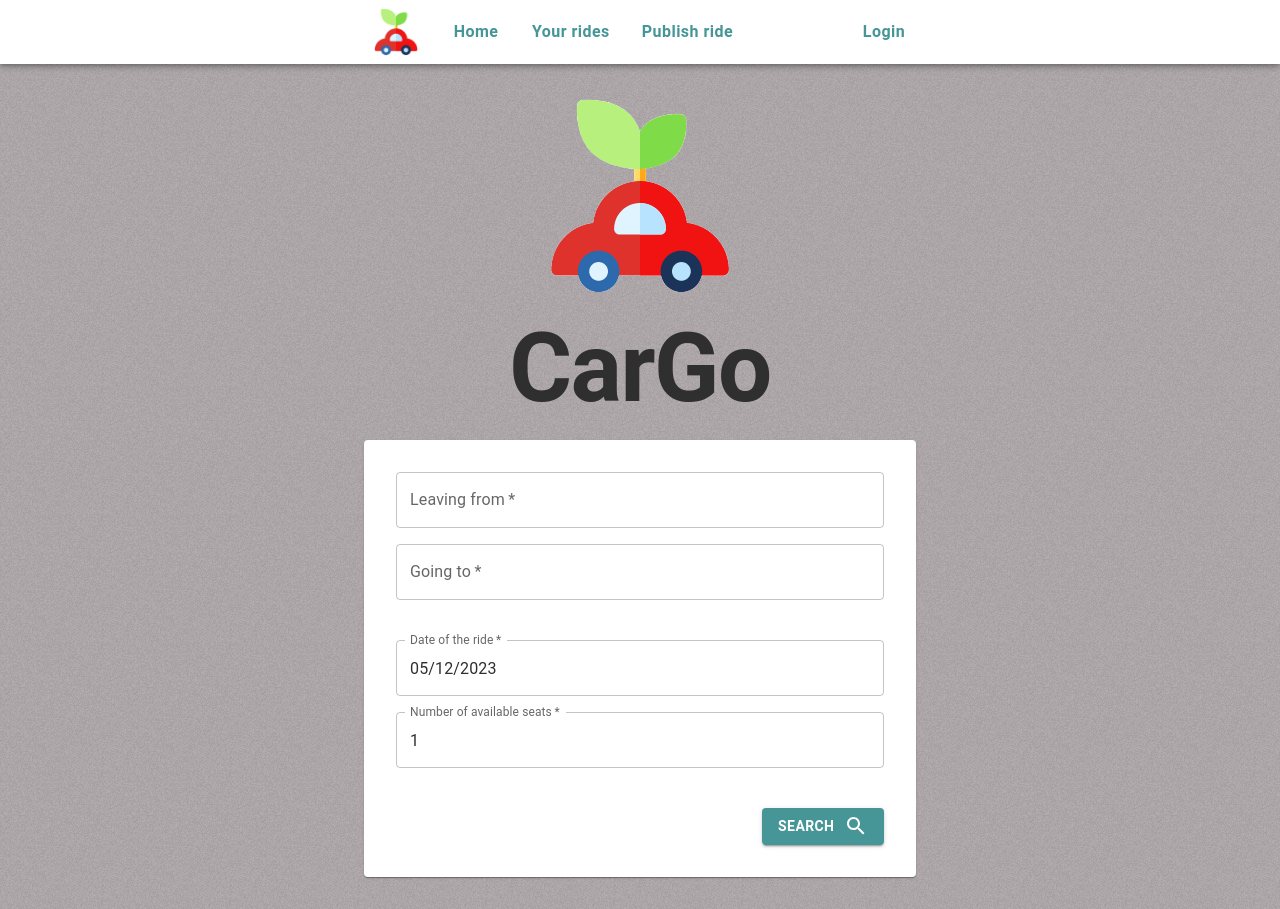
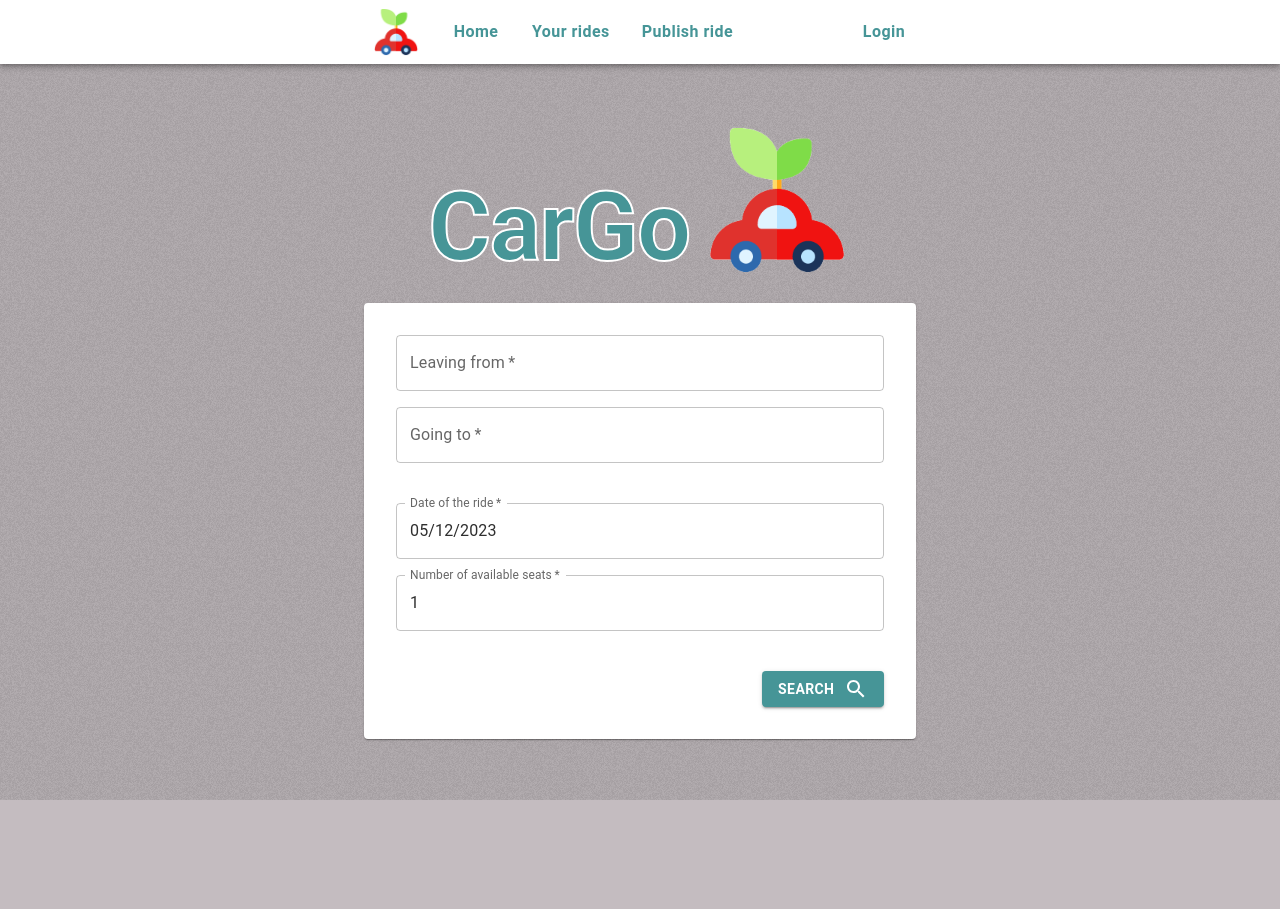
Before and after one commit to JankaMarschalkova/project-cargo, a React (Vite) app: page / in a window 1280 px wide. After the commit the page ends 800 px from the top, so only its background shows below. Built offline with nearby package versions, Linux system fonts and the light colour scheme; no server answers.

Commit message:
Search improvements

```diff
--- a/src/pages/Home.tsx
+++ b/src/pages/Home.tsx
@@ -29,15 +29,31 @@ const Home = () => {
 	const seats_available = useNumberField('seats_available', 1, true);
 
 	const searchRides = async () => {
-		window.location.href = `/results?leaving_from=${leaving_from.value}&going_to=${going_to.value}&datetime=${date.value}&seats_available=${seats_available.value}`;
+		window.location.href = `/results?leaving_from=${
+			leaving_from.value
+		}&going_to=${going_to.value}&datetime=${date.value
+			.set('hour', 0)
+			.set('minute', 0)
+			.set('second', 0)
+			.set('millisecond', 0)}&seats_available=${seats_available.value}`;
 	};
 
 	return (
 		<>
-			<img src="./logo.png" alt="CarGo logo" />
-			<Typography variant="h1" fontWeight="bold">
-				CarGo
-			</Typography>
+			<Box display="flex" alignItems="flex-end" mb={1.5}>
+				<Typography
+					variant="h1"
+					fontWeight="bold"
+					mr={1.5}
+					mb={-1}
+					color="#469597"
+					style={{ '-webkit-text-stroke': 'white 2px' }}
+				>
+					CarGo
+				</Typography>
+				<img src="./logo.png" alt="CarGo logo" height="150" />
+			</Box>
+
 			<Paper
 				component="form"
 				sx={{
--- a/src/pages/Results.tsx
+++ b/src/pages/Results.tsx
@@ -15,6 +15,7 @@ import { useEffect, useState } from 'react';
 import { Ride as RideType, ridesCollection } from '../firebase';
 import { onSnapshot } from 'firebase/firestore';
 import RideDetail from '../components/RideDetail';
+import dayjs, { Dayjs } from 'dayjs';
 
 const Results = ({
 	leaving_from,
@@ -22,10 +23,10 @@ const Results = ({
 	datetime,
 	seats_available
 }: {
-	leaving_from?: string;
-	going_to?: string;
-	datetime?: string;
-	seats_available?: number;
+	leaving_from: string;
+	going_to: string;
+	datetime: Dayjs;
+	seats_available: number;
 }) => {
 	usePageTitle('Results');
 
@@ -33,7 +34,7 @@ const Results = ({
 
 	leaving_from = searchParams.get('leaving_from') || '';
 	going_to = searchParams.get('going_to') || '';
-	datetime = searchParams.get('datetime') || new Date().getTime().toString();
+	datetime = dayjs(searchParams.get('datetime')) || dayjs();
 	seats_available = Number(searchParams.get('seats_available')) || 1;
 
 	const user = useLoggedInUser();
@@ -50,8 +51,9 @@ const Results = ({
 					.filter(ride => ride.driver !== user?.email)
 					.filter(
 						ride =>
-							ride.leaving_from == leaving_from &&
-							ride.going_to == going_to &&
+							ride.leaving_from.toLowerCase() == leaving_from.toLowerCase() &&
+							ride.going_to.toLowerCase() == going_to.toLowerCase() &&
+							dayjs(ride.datetime) >= datetime &&
 							ride.seats_available - ride.passengers.length >=
 								(seats_available ?? 0)
 					)
@@ -107,13 +109,10 @@ const Results = ({
 						</Typography>
 						<Typography variant="h6" color="#4F4F4F">
 							On{' '}
-							{new Date(datetime ?? '').toLocaleString('en-US', {
+							{new Date(datetime.toString() ?? '').toLocaleString('en-US', {
 								month: 'short',
 								day: 'numeric',
-								year: 'numeric',
-								hour: 'numeric',
-								minute: 'numeric',
-								hour12: true
+								year: 'numeric'
 							})}{' '}
 							(onwards)
 						</Typography>
--- a/src/pages/YourRides.tsx
+++ b/src/pages/YourRides.tsx
@@ -106,7 +106,7 @@ const YourRides = () => {
 						)}
 					</Grid>
 
-					<Grid mb={2}>
+					<Grid>
 						<Typography variant="h4" fontWeight="bold" mb={2}>
 							As passenger
 						</Typography>
```
Also changed, not shown: src/firebase.ts (line endings or trailing spaces).
